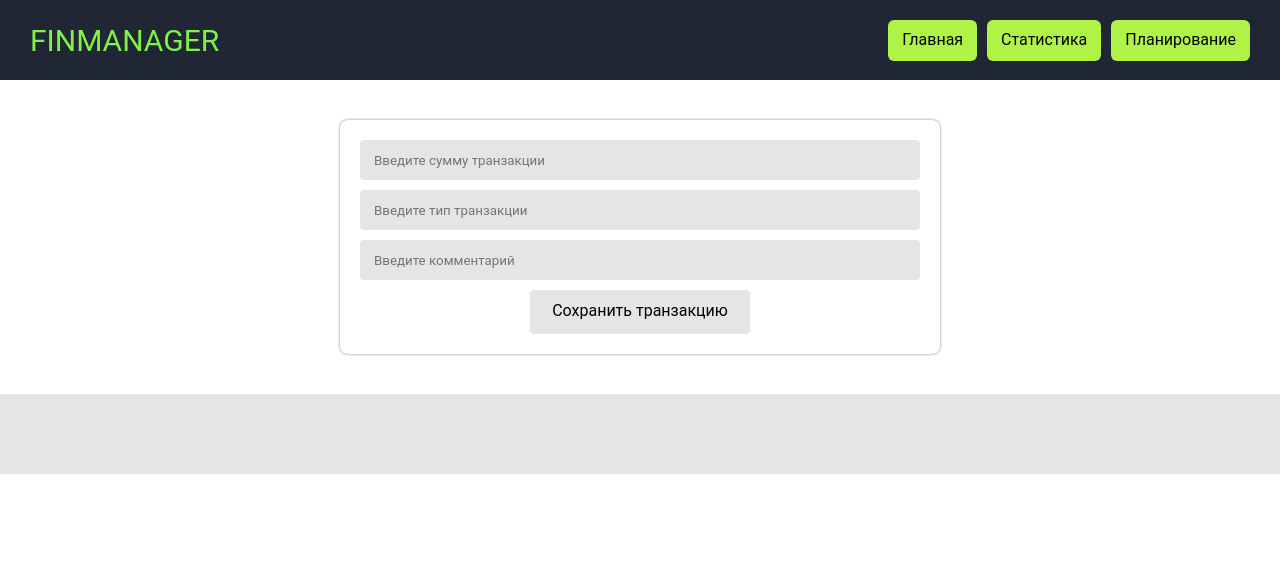
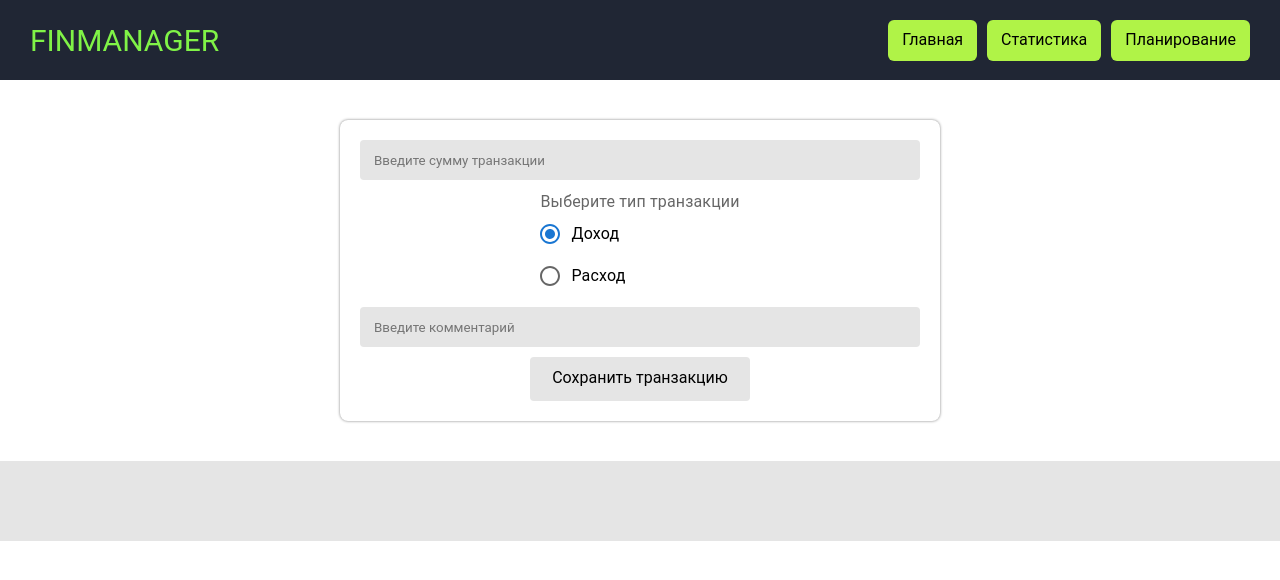
Before and after one commit to karlbelousov/finmanager, a React (Create React App) app: page / in a window 1280 px wide. Shown: the top 580 px of the page. Built offline with nearby package versions, Linux system fonts and the light colour scheme.

Commit message:
добавил возможность выбора типа транзакции и  типа расходов с помощью радиобаттонов из библиотеки material ui

```diff
--- a/package.json
+++ b/package.json
@@ -1,8 +1,11 @@
 {
-  "name": "react-learn-2023",
+  "name": "finmanager",
   "version": "0.1.0",
   "private": true,
   "dependencies": {
+    "@emotion/react": "^11.13.0",
+    "@emotion/styled": "^11.13.0",
+    "@mui/material": "^5.16.7",
     "@reduxjs/toolkit": "^1.8.6",
     "axios": "^0.27.2",
     "history": "^5.3.0",
--- a/src/components/pages/Main.tsx
+++ b/src/components/pages/Main.tsx
@@ -1,4 +1,9 @@
 import { useState } from 'react';
+import Radio from '@mui/material/Radio';
+import RadioGroup from '@mui/material/RadioGroup';
+import FormControlLabel from '@mui/material/FormControlLabel';
+import FormControl from '@mui/material/FormControl';
+import FormLabel from '@mui/material/FormLabel';
 import { Header } from '../views/global/Header';
 import { Footer } from '../views/global/Footer';
 import { css } from '../../styles/form.css';
@@ -10,7 +15,7 @@
 
 export const Main = () => {
   const [value, setValue] = useState('');
-  const [type, setType] = useState('');
+  const [type, setType] = useState('доход');
   const [comment, setComment] = useState('');
   const dispatch = useAppDispatch();
 
@@ -23,7 +28,7 @@
       };
       dispatch(setStat(data));
       setValue('');
-      setType('');
+      setType('доход');
       setComment('');
     } else {
       // eslint-disable-next-line no-console
@@ -39,13 +44,49 @@
     backgroundColorButton = 'rgb( 229, 229, 229 )';
   }
 
+  const handleChange = (event: React.ChangeEvent<HTMLInputElement>) => {
+    setType((event.target as HTMLInputElement).value);
+  };
+
+  const handleChangeComment = (event: React.ChangeEvent<HTMLInputElement>) => {
+    setComment((event.target as HTMLInputElement).value);
+  };
+
   return (
     <>
       <Header />
       <FormContainer>
         <InputComponent placeholder='Введите сумму транзакции' action={setValue} inputValue={value} />
-        <InputComponent placeholder='Введите тип транзакции' action={setType} inputValue={type} />
-        <InputComponent placeholder='Введите комментарий' action={setComment} inputValue={comment} />
+        <FormControl>
+          <FormLabel id="demo-controlled-radio-buttons-group">Выберите тип транзакции</FormLabel>
+          <RadioGroup
+            aria-labelledby="demo-controlled-radio-buttons-group"
+            name="controlled-radio-buttons-group"
+            value={type}
+            onChange={handleChange}
+          >
+            <FormControlLabel value="доход" control={<Radio />} label="Доход" />
+            <FormControlLabel value="расход" control={<Radio />} label="Расход" />
+          </RadioGroup>
+        </FormControl>
+        {type === 'доход' && <InputComponent placeholder='Введите комментарий' action={setComment} inputValue={comment} />}
+        {type === 'расход' && (
+          <FormControl>
+            <FormLabel id="demo-controlled-radio-buttons-group">Выберите тип расходов</FormLabel>
+            <RadioGroup
+              aria-labelledby="demo-controlled-radio-buttons-group"
+              name="controlled-radio-buttons-group"
+              value={comment}
+              onChange={handleChangeComment}
+            >
+              <FormControlLabel value="покупка продуктов" control={<Radio />} label="Покупка продуктов" />
+              <FormControlLabel value="оплата счетов" control={<Radio />} label="Oплата счетов" />
+              <FormControlLabel value="покупка одежды" control={<Radio />} label="Покупка одежды" />
+              <FormControlLabel value="расходы на транспорт" control={<Radio />} label="Расходы на транспорт" />
+              <FormControlLabel value="развлечения" control={<Radio />} label="Развлечения" />
+              <FormControlLabel value="путешествия" control={<Radio />} label="Путешествия" />
+            </RadioGroup>
+          </FormControl> )}
         <Button
           backgroundColor={backgroundColorButton}
           onClick={validation}
```
Also changed, not shown: 1 other file (tests, documents, lock files or other folders).
